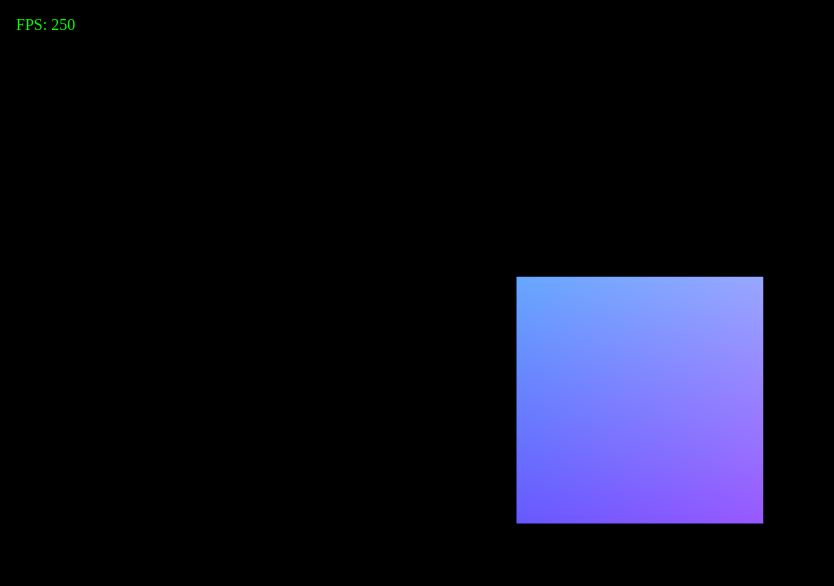
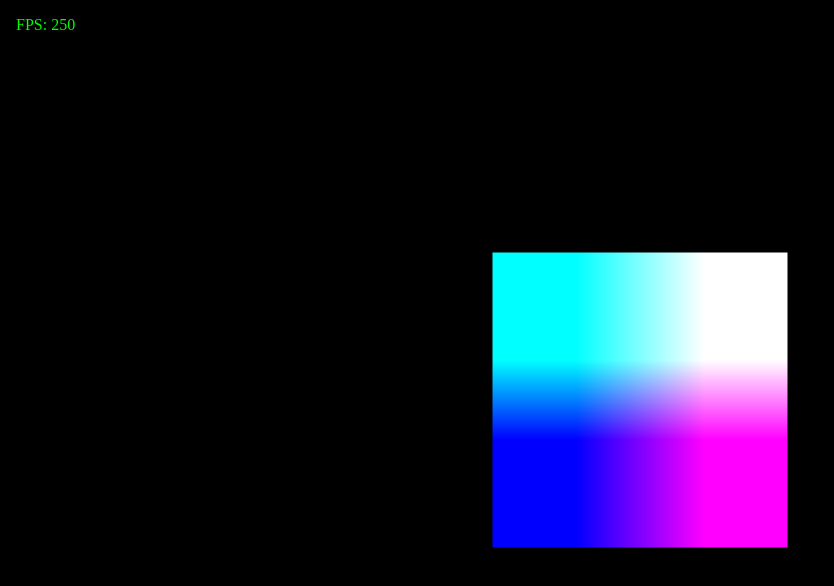
Before and after one commit to Nooneyouknowof/WebGL, a plain HTML site: page index.html in a window 1280 px wide. Shown: the whole page, without its empty margins (0-834 px from the left). Drawn offline with Linux system fonts and the light colour scheme; animation ran at ten frames a second.

Commit message:
Save 5/14/24

```diff
--- a/index.html
+++ b/index.html
@@ -19,12 +19,14 @@
         varying vec2 pos;
 
         void main() {
-            vec4 position = vec4(aPosition, 1.);
+            float size = 10.;
+            vec4 position = vec4(aPosition, size);
             float FOV = aCameraFOV;
             position.xyz -= aCameraPos.xyz;
+            //position.xy *= size;
             position.xy = position.xy * 2. - 1.;
             position.x = position.x/aCameraRatio;
-            position.xy = position.xy*FOV/(position.z + 1.)*FOV;
+            position.xy = position.xy*FOV/position.z*FOV;
             pos = (position.xy+1.)/2.;
 
             gl_Position = position;
--- a/main.js
+++ b/main.js
@@ -6,12 +6,16 @@ console.log(fragmentCode);
 const canvas = document.getElementById("screen");
 const gl = canvas.getContext("webgl2");
 let Keyboard = {};
+let deltaTime = 0;
 
 if (gl === null) {
     alert("Unable to initialize WebGL2. Your browser or machine may not support it.");
 } else {
     document.addEventListener("keyup", (event) => {Keyboard[event.key.toUpperCase().replace(" ", "SPACE")] = false});
     document.addEventListener("keydown", (event) => {Keyboard[event.key.toUpperCase().replace(" ", "SPACE")] = true});
+    document.addEventListener("mousemove", function(event) {
+        console.log(event);
+    })
 
     const vertexShader = gl.createShader(gl.VERTEX_SHADER);
     gl.shaderSource(vertexShader, vertexCode.trim());
@@ -44,7 +48,7 @@ if (gl === null) {
         rotateX: 0,
         rotateY: 0,
         rotateZ: 0,
-        FOV: 45,
+        FOV: 110,
         ratio: 1
     }
 
@@ -100,8 +104,10 @@ if (gl === null) {
         // D C
         // TOP_LEFT TOP_RIGHT
         // BOTTOM_RIGHT BOTTOM_LEFT
+        drawQuad([0,1,0],[1,1,0],[1,0,0],[0,0,0]);
+        drawQuad([0,1,0],[0,1,1],[0,0,1],[0,0,0]);
         drawQuad([0,1,1],[1,1,1],[1,0,1],[0,0,1]);
-        drawQuad([1,1,1],[1,1,2],[1,0,1],[1,0,2]);
+        drawQuad([1,1,0],[1,1,1],[1,0,1],[1,0,0]);
     }
 
     let p_time = new Date().getTime();
@@ -116,7 +122,6 @@ if (gl === null) {
 
     setInterval(() => {
         document.getElementById("fps").textContent = Math.round(fps_n);
-        console.log(Keyboard);
     },500);
 
     let speed = 0.001
@@ -133,6 +138,20 @@ if (gl === null) {
         if (Keyboard.D) {
             camera.posX += speed*deltaTime
         }
+        if (Keyboard.SPACE) {
+            camera.posY += speed*deltaTime
+        }
+        if (Keyboard.SHIFT) {
+            camera.posY -= speed*deltaTime
+        }
+        if (Keyboard.R) {
+            camera.posX = 0;
+            camera.posY = 0;
+            camera.posZ = 0;
+        }
+        if (Keyboard.CONTROL) {
+            console.log(Keyboard, camera.posX, camera.posY, camera.posZ);
+        }
     }
 
     gl.clearColor(0.0, 0.0, 0.0, 1.0);
@@ -146,7 +165,7 @@ if (gl === null) {
     // gl.bindFramebuffer(gl.FRAMEBUFFER, fb);
     let t = 0;
     setInterval(() => {
-        let deltaTime = fps();
+        deltaTime = fps();
         t += 0.001 * deltaTime;
         controls(deltaTime);
         gl.uniform3fv(aCameraPos, new Float32Array([camera.posX, camera.posY, camera.posZ]));
```
